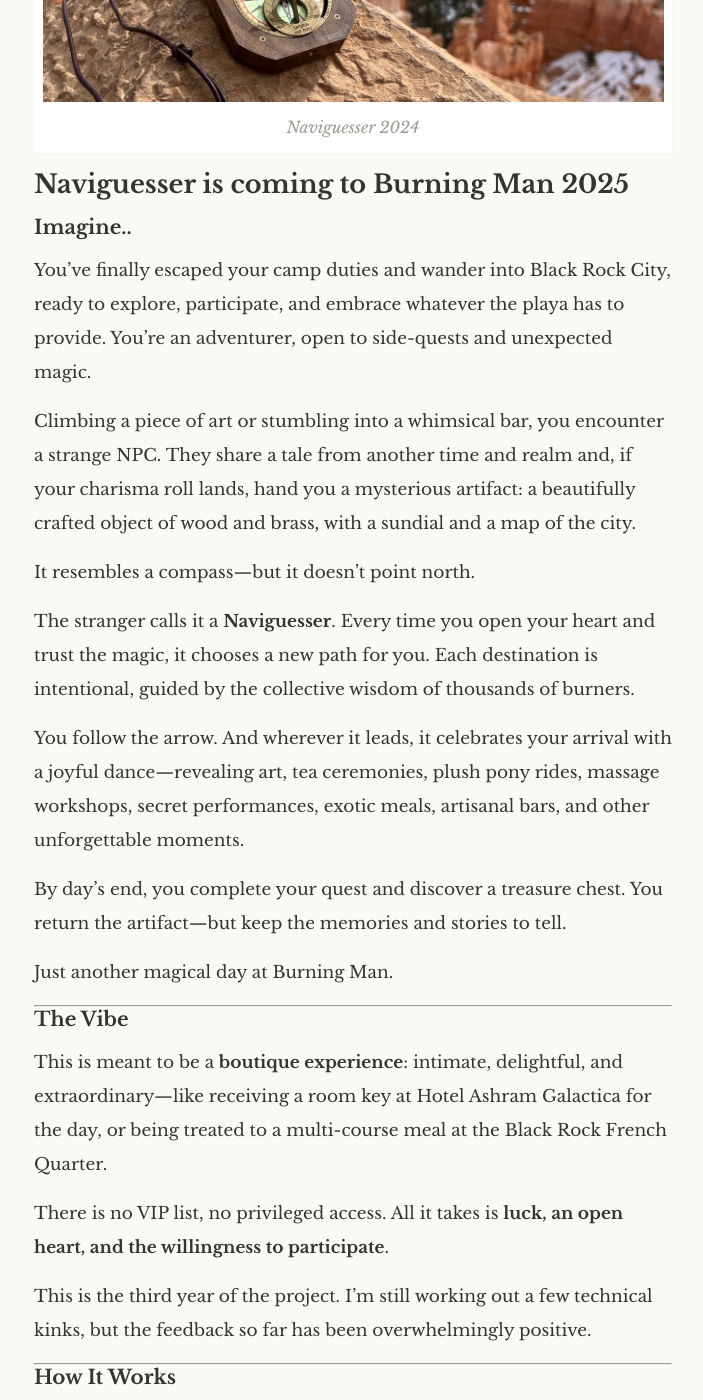
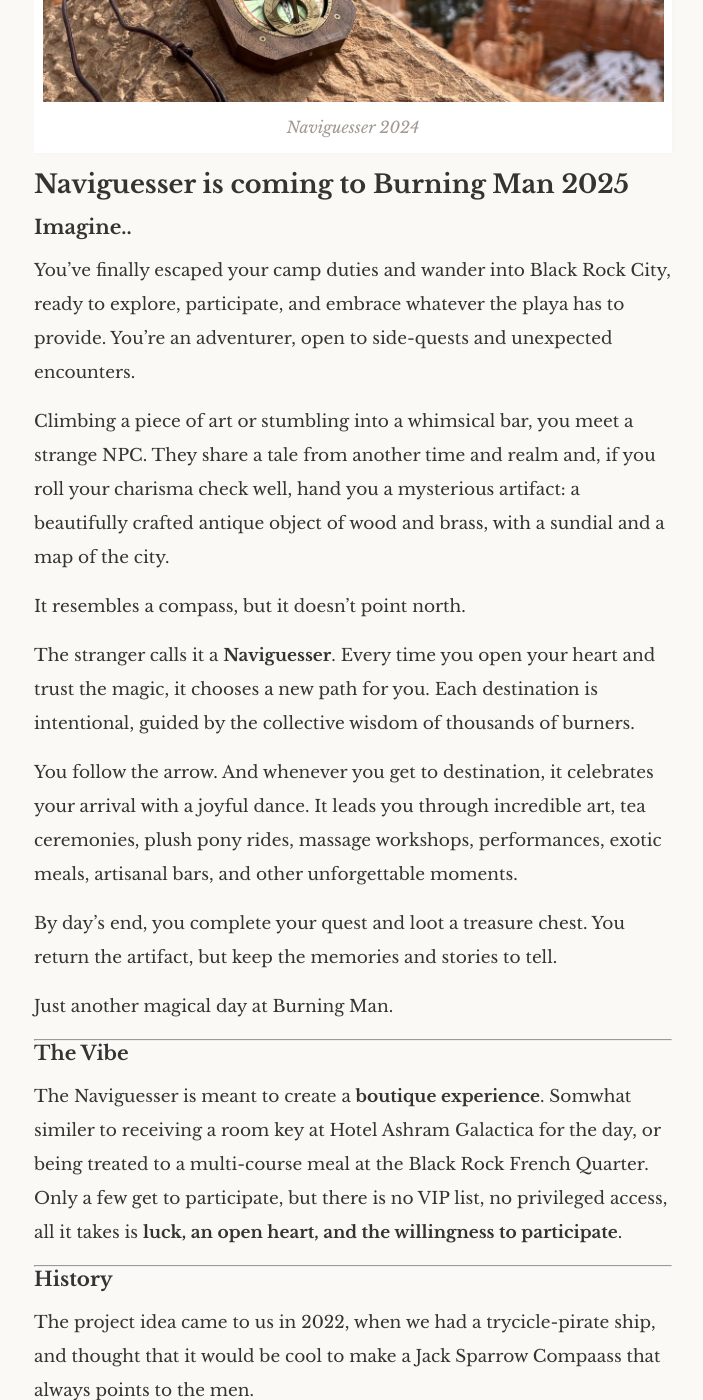
Before and after one commit to heavior/jack-sparrow-compass, a Jekyll site: the page built from _posts/2024-03-26-bm-2025.markdown, in a window 1280 px wide and 1400 px high, scrolled down 509 px. Shown: the whole window, without its empty margins (287-990 px from the left). Built offline with Jekyll 4.4.1, drawn with Linux system fonts in a browser that asks for light colours; some web fonts are replaced; some of the changed text lies outside the part shown.

Commit message:
Update 2024-03-26-bm-2025.markdown

```diff
--- a/_posts/2024-03-26-bm-2025.markdown
+++ b/_posts/2024-03-26-bm-2025.markdown
@@ -15,17 +15,17 @@
 
 ### **Imagine..**
 
-You’ve finally escaped your camp duties and wander into Black Rock City, ready to explore, participate, and embrace whatever the playa has to provide. You’re an adventurer, open to side-quests and unexpected magic.
+You’ve finally escaped your camp duties and wander into Black Rock City, ready to explore, participate, and embrace whatever the playa has to provide. You’re an adventurer, open to side-quests and unexpected encounters.
 
-Climbing a piece of art or stumbling into a whimsical bar, you encounter a strange NPC. They share a tale from another time and realm and, if your charisma roll lands, hand you a mysterious artifact: a beautifully crafted object of wood and brass, with a sundial and a map of the city.
+Climbing a piece of art or stumbling into a whimsical bar, you meet a strange NPC. They share a tale from another time and realm and, if you roll your charisma check well, hand you a mysterious artifact: a beautifully crafted antique object of wood and brass, with a sundial and a map of the city.
 
-It resembles a compass—but it doesn’t point north.
+It resembles a compass, but it doesn’t point north.
 
 The stranger calls it a **Naviguesser**. Every time you open your heart and trust the magic, it chooses a new path for you. Each destination is intentional, guided by the collective wisdom of thousands of burners.
 
-You follow the arrow. And wherever it leads, it celebrates your arrival with a joyful dance—revealing art, tea ceremonies, plush pony rides, massage workshops, secret performances, exotic meals, artisanal bars, and other unforgettable moments.
+You follow the arrow. And whenever you get to destination, it celebrates your arrival with a joyful dance. It leads you through incredible art, tea ceremonies, plush pony rides, massage workshops, performances, exotic meals, artisanal bars, and other unforgettable moments.
 
-By day's end, you complete your quest and discover a treasure chest. You return the artifact—but keep the memories and stories to tell.
+By day's end, you complete your quest and loot a treasure chest. You return the artifact, but keep the memories and stories to tell.
 
 Just another magical day at Burning Man.
 
@@ -33,11 +33,19 @@
 
 ### **The Vibe**
 
-This is meant to be a **boutique experience**: intimate, delightful, and extraordinary—like receiving a room key at Hotel Ashram Galactica for the day, or being treated to a multi-course meal at the Black Rock French Quarter.
+The Naviguesser is meant to create a **boutique experience**. Somwhat similer to receiving a room key at Hotel Ashram Galactica for the day, or being treated to a multi-course meal at the Black Rock French Quarter. Only a few get to participate, but there is no VIP list, no privileged access, all it takes is **luck, an open heart, and the willingness to participate**.
 
-There is no VIP list, no privileged access. All it takes is **luck, an open heart, and the willingness to participate**.
+---
 
-This is the third year of the project. I’m still working out a few technical kinks, but the feedback so far has been overwhelmingly positive.
+### **History**
+
+The project idea came to us in 2022, when we had a trycicle-pirate ship, and thought that it would be cool to make a Jack Sparrow Compaass that always points to the men.
+
+Since 2023 I'm bringing compasses to the burn, improving and scaling bit-by-bit. I’m still working out a few technical kinks, but the feedback so far has been overwhelmingly positive.
+
+There is a supporting service [Burn Planner](https://burn-planner.web.app/) to select events, "fleet management" web application to manage map and schedule, custom electronics design, firmware with all the logic and special effects.
+
+This year's focus is upgradeing the hardware and solving some design issues.
 
 ---
 
@@ -57,7 +65,7 @@
 
 **How to Participate**
 
-There are four ways to be part of the magic:
+There are four ways to help create the magic:
 
 **1\. Camps – Create special moments**
  The device is designed to give the player the best possible day on the playa—no time wasted, just maximum experience. Camps can elevate that even further. When someone arrives holding the Naviguesser, they’re on a magical journey. That’s your chance to blow their mind: offer a bit of extra warmth, a trinket, a story, an extra spin, or anything that fits your camp’s vision. Become part of the story they get to tell tomorrow.
@@ -65,11 +73,11 @@
 **2\. People – Join the cast as actors**
  The burner matures from player to NPC—from experiencing the magic to creating it. With this project, you get to step into a role of your own choosing. Dress as a character from another time or realm, invent your legend, and wander the city. You interact with random burners and get to choose who you gift this experience to. It’s like being a free-roaming actor at Disneyland, but with dust and heart. Cast members get a device for themselves on another day, and I’ll be making something special for everyone who joins.
 
-**3\. Wizards – Join the artificer guild**
- I only have so many hands—and the project can go much further with yours. Join the artificer guild if you’re excited to help with graphic design, 3D modeling, story and promo, camp outreach, or engineering in any form (frontend, backend, mobile, microcontrollers—you name it). You’re welcome to shape the project with your ideas, as long as you’re ready to execute them.
+**3\. Wizards – Bring your skills and vision**
+ I only have so many hands, and the project can go much further with your help. Join the project if you’re excited to help with graphic design, 3D modeling, story and promo, camp outreach, or engineering in any form (frontend, backend, mobile, microcontrollers—you name it). You’re welcome to shape the project with your ideas, as long as you’re ready to execute them.
 
 **4\. Angels – Support the magic**
- With new import tariffs and technical complexity, scaling this project to the desired scale is not feasible on my personal budget alone. I’m committed to a small batch—but with your support, we can gift this experience to many more burners. Donations help cover more electronic units, outsource wood and brass work to individual craftsmen, upgrade and scale manufacturing capabilities, and literally buy more time to polish the project.
+ With new import tariffs and technical complexity, scaling this project to the desired scale is not feasible on my personal budget alone. I’m committed to run a small batch, but with your support, we can gift this experience to many more burners. Donations help cover more electronic units, outsource wood and brass work to individual craftsmen, upgrade and scale manufacturing capabilities, and literally buy more time to polish the idea.
 
 ---
 
```
Also changed, not shown: other parts of _posts/2024-03-26-bm-2025.markdown (+1 -1 lines).
